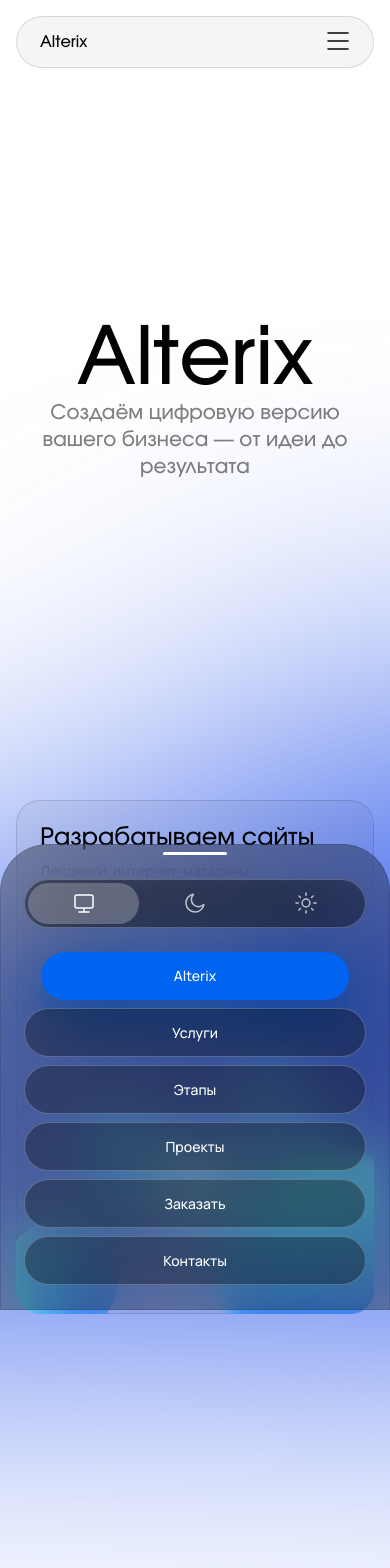
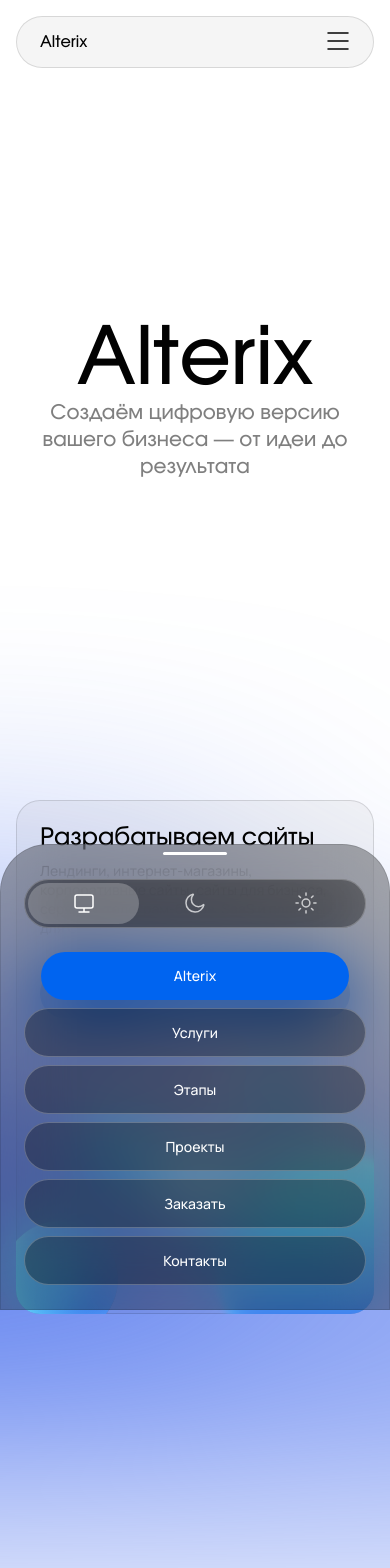
Before and after one commit to exrynooome/alterix, a Next.js app: page / in a window 390 px wide. Shown: the top 1568 px of the page. Built offline with nearby package versions, Linux system fonts and the light colour scheme.

Commit message:
animation

```diff
--- a/src/app/_sections/Stages/Stages.module.scss
+++ b/src/app/_sections/Stages/Stages.module.scss
@@ -85,6 +85,10 @@
     }
   }
 
+  &:not(.active) {
+    filter: none !important;
+  }
+
   &.blue {
     background-color: var(--BLUE);
     filter: drop-shadow(0 4px 32px var(--BLUE)) drop-shadow(0 16px 72px var(--BLUE));
--- a/src/components/BgColor/BgColor.module.scss
+++ b/src/components/BgColor/BgColor.module.scss
@@ -15,99 +15,100 @@
   }
 }
 
-.container {
+.blurContainer {
   position: absolute;
   left: 50%;
   width: 2410px;
-  height: 837px;
-  overflow: visible;
+  height: 800px;
+  transform: translateX(-50%) translateZ(0);
+  filter: blur(150px);
+  overflow: hidden;
+  isolation: isolate;
+  will-change: contents;
 
   .below & {
     top: 0;
-    transform: translateX(-50%);
-
-    @media (max-width: 1280px) {
-      transform: translateX(-50%);
-    }
-
-    @media (max-width: 960px) {
-      width: 2218px;
-      transform: translateX(-50%);
-    }
-
-    @media (max-width: 768px) {
-      width: 1930px;
-      transform: translateX(-50%);
-    }
-
-    @media (max-width: 480px) {
-      width: 1810px;
-      transform: translateX(-50%);
-    }
   }
 
   .above & {
     bottom: 0;
-    transform: translateX(-50%);
+  }
 
-    @media (max-width: 1280px) {
-      transform: translateX(-50%);
+  &.purple {
+    --wave-color: #8E40C9;
+  }
+
+  &.blue {
+    --wave-color: #3660EB;
   }
 
   @media (max-width: 960px) {
-      width: 2218px;
-      transform: translateX(-50%);
+    max-width: 2218px;
   }
 
   @media (max-width: 768px) {
-      width: 1930px;
-      transform: translateX(-50%);
+    max-width: 1930px;
+    height: 600px;
   }
 
   @media (max-width: 480px) {
-      width: 1810px;
-      transform: translateX(-50%);
-    }
+    max-width: 1810px;
+    height: 500px;
   }
 }
 
-.wave {
+.rectangle {
   position: absolute;
-  top: 0;
+  bottom: 0;
   left: 0;
   width: 100%;
-  height: 100%;
-  z-index: -1;
-
-  &.purple {
-    color: #8E40C9;
+  height: 50%;
+  background: var(--wave-color);
 }
 
-  &.blue {
-    color: #3660EB;
+.circle {
+  position: absolute;
+  width: 1200px;
+  height: 1200px;
+  border-radius: 50%;
+  background: var(--wave-color);
+  will-change: transform;
+
+  @media (max-width: 768px) {
+    width: 600px;
+    height: 600px;
+  }
+
+  @media (max-width: 480px) {
+    width: 500px;
+    height: 500px;
   }
 }
 
-.wave1 {
-  filter: blur(150px);
-  opacity: 1;
-  animation: waveFloat1 25s ease-in-out infinite;
+.circle__1 {
+  transform: translate(100%);
+  animation: circleMove1 30s ease-in-out infinite;
 }
 
-@keyframes waveFloat1 {
-  0% {
-    transform: translateX(0%) scale(1);
+.circle__2 {
+  transform: translate(-40%);
+  animation: circleMove2 30s ease-in-out infinite;
 }
-  25% {
-    transform: translateX(-8%) scale(1.02);
+
+@keyframes circleMove1 {
+  0%, 100% {
+    transform: translateX(100%) translateY(0%);
   }
   50% {
-    transform: translateX(8%) scale(0.98);
-  }
-  75% {
-    transform: translateX(-5%) scale(1.01);
-  }
-  100% {
-    transform: translateX(0%) scale(1);
+    transform: translateX(80%) translateY(10%);
   }
 }
+
+@keyframes circleMove2 {
+  0%, 100% {
+    transform: translateX(-10%) translateY(10%);
+  }
+  50% {
+    transform: translateX(-20%) translateY(0%);
+  }
+}
--- a/src/components/BgColor/BgColor.tsx
+++ b/src/components/BgColor/BgColor.tsx
@@ -1,6 +1,6 @@
 'use client'
 
-import {FunctionComponent} from "react";
+import { FunctionComponent } from "react";
 import styles from './BgColor.module.scss'
 import useTheme from "@/components/ThemeSelector/internal";
 
@@ -18,18 +18,10 @@ const BgColor: FunctionComponent<Props> = ({ color, position = 'below' }) => {
 
     return (
         <div className={`${styles.wrapper} ${styles[position]}`}>
-            <div className={`${styles.container} ${styles[color]}`}>
-                <svg
-                    className={`${styles.wave} ${styles.wave1} ${styles[color]}`}
-                    width="2410"
-                    height="837"
-                    viewBox="0 0 2410 837"
-                    fill="none"
-                    xmlns="http://www.w3.org/2000/svg"
-                >
-                    <path d="M612.192 209.425C427.587 60.4034 127.146 86.8717 0 118.733L177.092 803.138H1214.07L2147.47 837L2409.55 352.444C2415.18 344.555 2370.64 285.219 2147.47 110.978C1868.48 -106.823 1450 33.5969 1318.82 210.277C1187.66 386.957 842.949 395.7 612.192 209.425Z" fill="currentColor"/>
-                </svg>
-
+            <div className={`${styles.blurContainer} ${styles[color]}`}>
+                <div className={styles.rectangle} />
+                <div className={`${styles.circle} ${styles.circle__1}`} />
+                <div className={`${styles.circle} ${styles.circle__2}`} />
             </div>
         </div>
     )
--- a/src/components/BorderSection/BorderSection.module.scss
+++ b/src/components/BorderSection/BorderSection.module.scss
@@ -6,6 +6,7 @@
   box-shadow: inset 0 0 0 1px var(--BR);
   border-radius: 24px;
   overflow: hidden;
+  z-index: 5;
 
   @media (max-width: 1280px) {
     flex-direction: column;
```
Also changed, not shown: src/app/_sections/Services/index.tsx (+1 -1 lines). Lines whose indentation alone changed are shown as unchanged.
